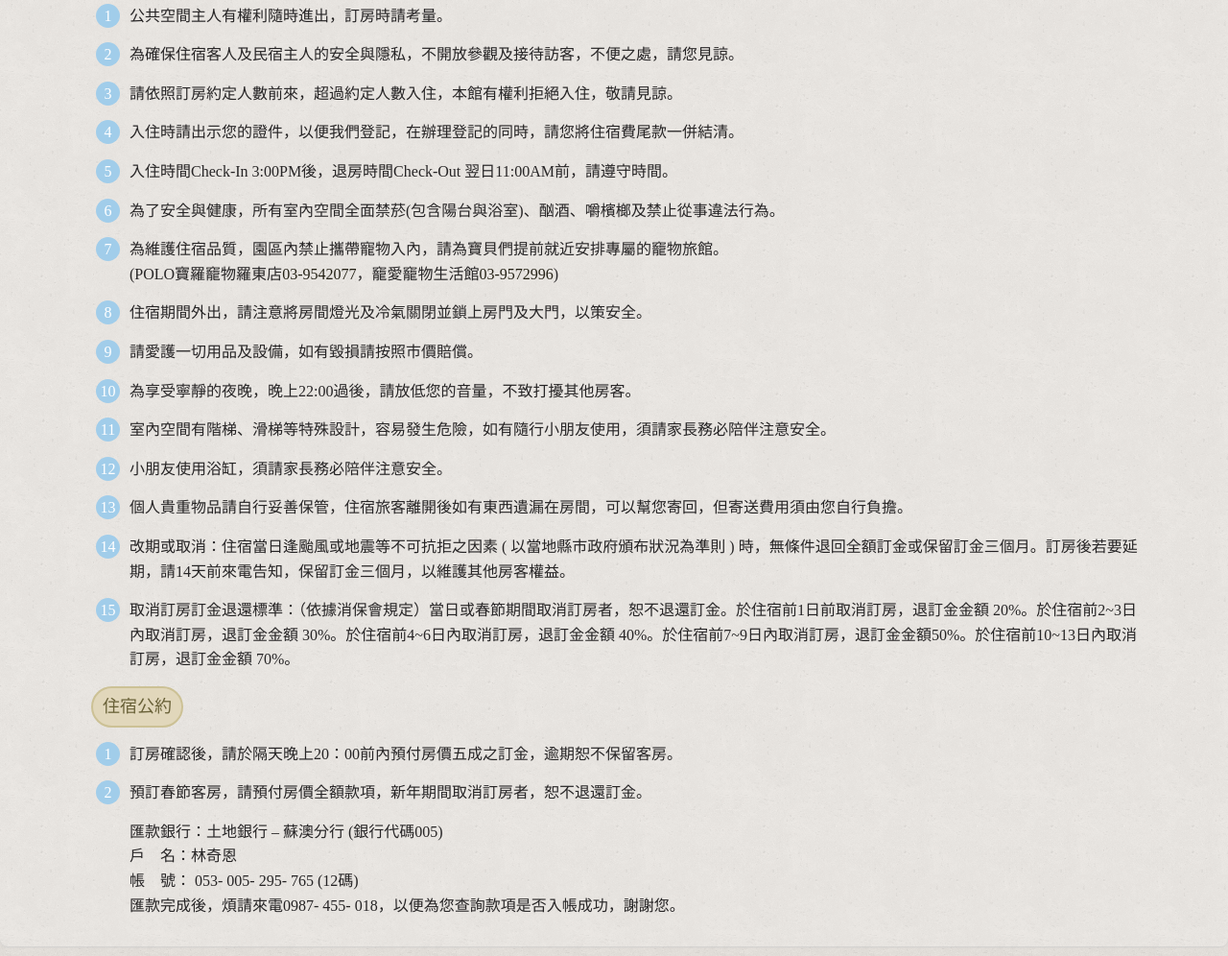
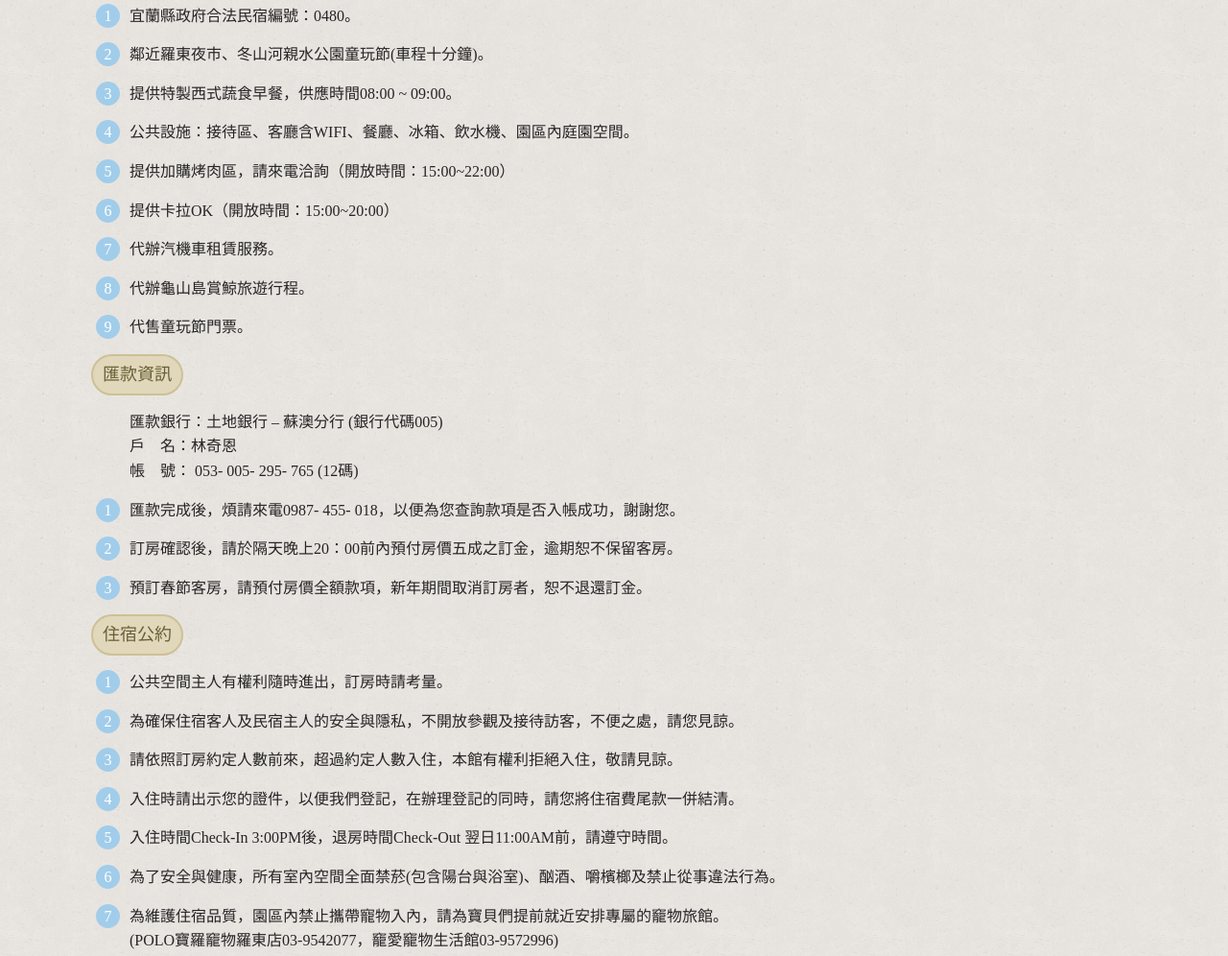
Before and after one commit to abbyd0208/project1, a plain HTML site: page reservation.html in a window 1280 px wide. Shown: the part 357-1353 px from the top of the page at 96% size. Drawn offline with Linux system fonts and the light colour scheme.

Commit message:
修改-訂房說明內容、附近景點圖片

```diff
--- a/css/layout.css
+++ b/css/layout.css
@@ -34,7 +34,7 @@ body,html{ height:100%;}
 
 /*--container==============*/
 .container_box{}
-.container_box .container{ clear:both; width:100%; max-width:1300px; padding:15px 40px; margin:0 auto; background:rgba(255,255,255,0.2); box-shadow: 0 1px 2px rgba(204,204,204,0.75); border-radius:8px;}
+.container_box .container{ clear:both; width:100%; max-width:1300px; min-height:100vh; padding:15px 40px; margin:0 auto; background:rgba(255,255,255,0.2); box-shadow: 0 1px 2px rgba(204,204,204,0.75); border-radius:8px;}
 
 /*小於600*/
 @media only screen and (max-width:600px){
--- a/reservation.html
+++ b/reservation.html
@@ -22,7 +22,7 @@
         	<!--menu_1 社群-->
         	<div class="menu_1">
             	<a class="fb" href="#"><i class="fa fa-facebook" aria-hidden="true"></i>自由心向粉絲專頁</a>
-            	<a class="line" href="#">Line</a>
+            	<!--<a class="line" href="#">Line</a>-->
             </div>
             <!--menu_1 社群-->
         </div>
@@ -43,7 +43,7 @@
             	<div class="nav_1">
 
                 	<!--關閉nav_1選單-->
-                    <div class="btn_close">X</div>
+                    <div class="btn_close"></div>
                     <!--關閉nav_1選單-->
 
                 	<!--box1左邊選單 開始-->
@@ -122,32 +122,41 @@
                                 <div class="story">
                                 	<h3 class="sub_title">住宿公約</h3>
                                 	<ul class="reservation_list clearfix">
+                                    	<li><p>宜蘭縣政府合法民宿編號：0480。</p></li>
+                                    	<li><p>鄰近羅東夜市、冬山河親水公園童玩節(車程十分鐘)。</p></li>
+                                        <li><p>提供特製西式蔬食早餐，供應時間08:00 ~ 09:00。	</p></li>
+                                        <li><p>公共設施：接待區、客廳含WIFI、餐廳、冰箱、飲水機、園區內庭園空間。</p></li>
+                                        <li><p>提供加購烤肉區，請來電洽詢（開放時間：15:00~22:00）</p></li>
+                                        <li><p>提供卡拉OK（開放時間：15:00~20:00）</p></li>
+                                        <li><p>代辦汽機車租賃服務。</p></li>
+                                        <li><p>代辦龜山島賞鯨旅遊行程。</p></li>
+                                        <li><p>代售童玩節門票。</p></li>
+                                    </ul>
+									<h3 class="sub_title">匯款資訊</h3>
+                                    <ul class="reservation_list">
+                                    	 <p class="bank">匯款銀行：土地銀行 – 蘇澳分行 (銀行代碼005)<br />
+                                        戶　名：林奇恩<br />
+                                        帳　號： 053- 005- 295- 765 (12碼)<br />
+									</p>
+                                    	<li><p>匯款完成後，煩請來電0987- 455- 018，以便為您查詢款項是否入帳成功，謝謝您。</p></li>
+                                        <li><p>訂房確認後，請於隔天晚上20：00前內預付房價五成之訂金，逾期恕不保留客房。</p></li>
+                                        <li><p>預訂春節客房，請預付房價全額款項，新年期間取消訂房者，恕不退還訂金。</p></li>
+                                    </ul>
+                                    <h3 class="sub_title">住宿公約</h3>
+                                    <ul class="reservation_list">
                                     	<li><p>公共空間主人有權利隨時進出，訂房時請考量。</p></li>
                                         <li><p>為確保住宿客人及民宿主人的安全與隱私，不開放參觀及接待訪客，不便之處，請您見諒。</p></li>
                                         <li><p>請依照訂房約定人數前來，超過約定人數入住，本館有權利拒絕入住，敬請見諒。</p></li>
                                         <li><p>入住時請出示您的證件，以便我們登記，在辦理登記的同時，請您將住宿費尾款一併結清。</p></li>
                                         <li><p>入住時間Check-In 3:00PM後，退房時間Check-Out 翌日11:00AM前，請遵守時間。</p></li>
                                         <li><p>為了安全與健康，所有室內空間全面禁菸(包含陽台與浴室)、酗酒、嚼檳榔及禁止從事違法行為。</p></li>
-                                        <li><p>為維護住宿品質，園區內禁止攜帶寵物入內，請為寶貝們提前就近安排專屬的竉物旅館。<br />
-(POLO寶羅竉物羅東店<a href="tel:03-9542077">03-9542077</a>，竉愛竉物生活館<a href="tel:03-9572996">03-9572996</a>)</p></li>
+                                        <li><p>為維護住宿品質，園區內禁止攜帶寵物入內，請為寶貝們提前就近安排專屬的竉物旅館。<br>(POLO寶羅竉物羅東店03-9542077，竉愛竉物生活館03-9572996)	</p></li>
                                         <li><p>住宿期間外出，請注意將房間燈光及冷氣關閉並鎖上房門及大門，以策安全。</p></li>
                                         <li><p>請愛護一切用品及設備，如有毀損請按照市價賠償。</p></li>
                                         <li><p>為享受寧靜的夜晚，晚上22:00過後，請放低您的音量，不致打擾其他房客。</p></li>
                                         <li><p>室內空間有階梯、滑梯等特殊設計，容易發生危險，如有隨行小朋友使用，須請家長務必陪伴注意安全。</p></li>
                                         <li><p>小朋友使用浴缸，須請家長務必陪伴注意安全。</p></li>
                                         <li><p>個人貴重物品請自行妥善保管，住宿旅客離開後如有東西遺漏在房間，可以幫您寄回，但寄送費用須由您自行負擔。</p></li>
-                                        <li><p>改期或取消：住宿當日逢颱風或地震等不可抗拒之因素 ( 以當地縣市政府頒布狀況為準則 ) 時，無條件退回全額訂金或保留訂金三個月。訂房後若要延期，請14天前來電告知，保留訂金三個月，以維護其他房客權益。</p></li>
-                                        <li><p>取消訂房訂金退還標準：（依據消保會規定）當日或春節期間取消訂房者，恕不退還訂金。於住宿前1日前取消訂房，退訂金金額 20%。於住宿前2~3日內取消訂房，退訂金金額 30%。於住宿前4~6日內取消訂房，退訂金金額 40%。於住宿前7~9日內取消訂房，退訂金金額50%。於住宿前10~13日內取消訂房，退訂金金額 70%。</p></li>
-                                    </ul>
-									<h3 class="sub_title">住宿公約</h3>
-                                    <ul class="reservation_list">
-                                    	<li><p>訂房確認後，請於隔天晚上20：00前內預付房價五成之訂金，逾期恕不保留客房。</p></li>
-                                        <li><p>預訂春節客房，請預付房價全額款項，新年期間取消訂房者，恕不退還訂金。</p></li>
-                                        <p class="bank">匯款銀行：土地銀行 – 蘇澳分行 (銀行代碼005)<br />
-                                        戶　名：林奇恩<br />
-                                        帳　號： 053- 005- 295- 765 (12碼)<br />
-                                        匯款完成後，煩請來電0987- 455- 018，以便為您查詢款項是否入帳成功，謝謝您。
-										</p>
                                     </ul>
                                 </div>
                                 <!--訂房說明內文 結束-->
```
Also changed, not shown: about_us.html (+2 -2 lines), contact_us.html (+2 -2 lines), index.html (+2 -2 lines), news-list.html (+2 -2 lines), news_detail.html (+2 -2 lines), report.html (+8 -8 lines), room_detail.html (+2 -2 lines), room_list.html (+2 -2 lines), traffic.html (+2 -2 lines), images/report01.png (added), images/report02.png (added), images/report03.png (added), images/report04.png (added), images/report05.png (added), 1 other file.
